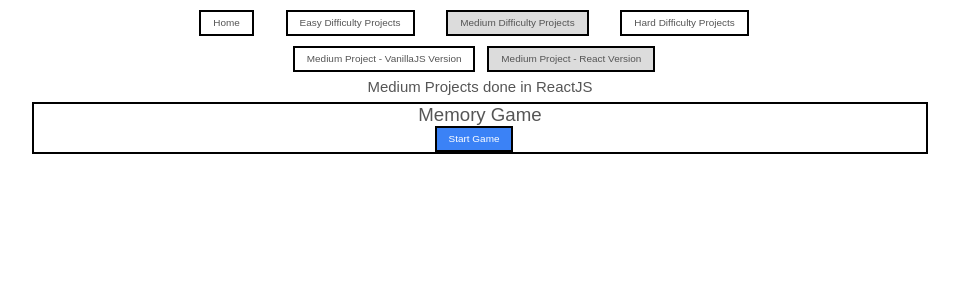
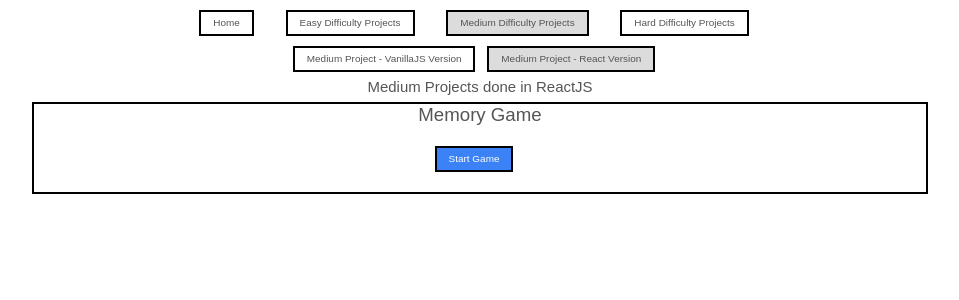
Before and after one commit to deltam3/frontendeval, a React (Vite) app in the folder consolidated/: page /Medium/React in a window 1280 px wide. Shown: the top 300 px of the page, without its empty margins (160-1119 px from the left). Built offline with nearby package versions, Linux system fonts and the light colour scheme.

Commit message:
adjusted memory game's layout

```diff
--- a/consolidated/src/pages/Medium/projects/MemoryGame/Game.tsx
+++ b/consolidated/src/pages/Medium/projects/MemoryGame/Game.tsx
@@ -112,7 +112,7 @@ const Game = ({ difficulty }: Props) => {
   });
 
   return (
-    <div>
+    <div className="flex justify-center">
       <div className={gameList}>
         {gameItems.map((gameItem) => {
           return (
--- a/consolidated/src/pages/Medium/projects/MemoryGame/MemoryPage.tsx
+++ b/consolidated/src/pages/Medium/projects/MemoryGame/MemoryPage.tsx
@@ -48,7 +48,7 @@ const MemoryPage = (props: Props) => {
       {showModal ? (
         modal
       ) : (
-        <div className="text-center">
+        <div className="text-center my-8">
           <Button onClick={handleStartButton} primary>
             Start Game
           </Button>
```
